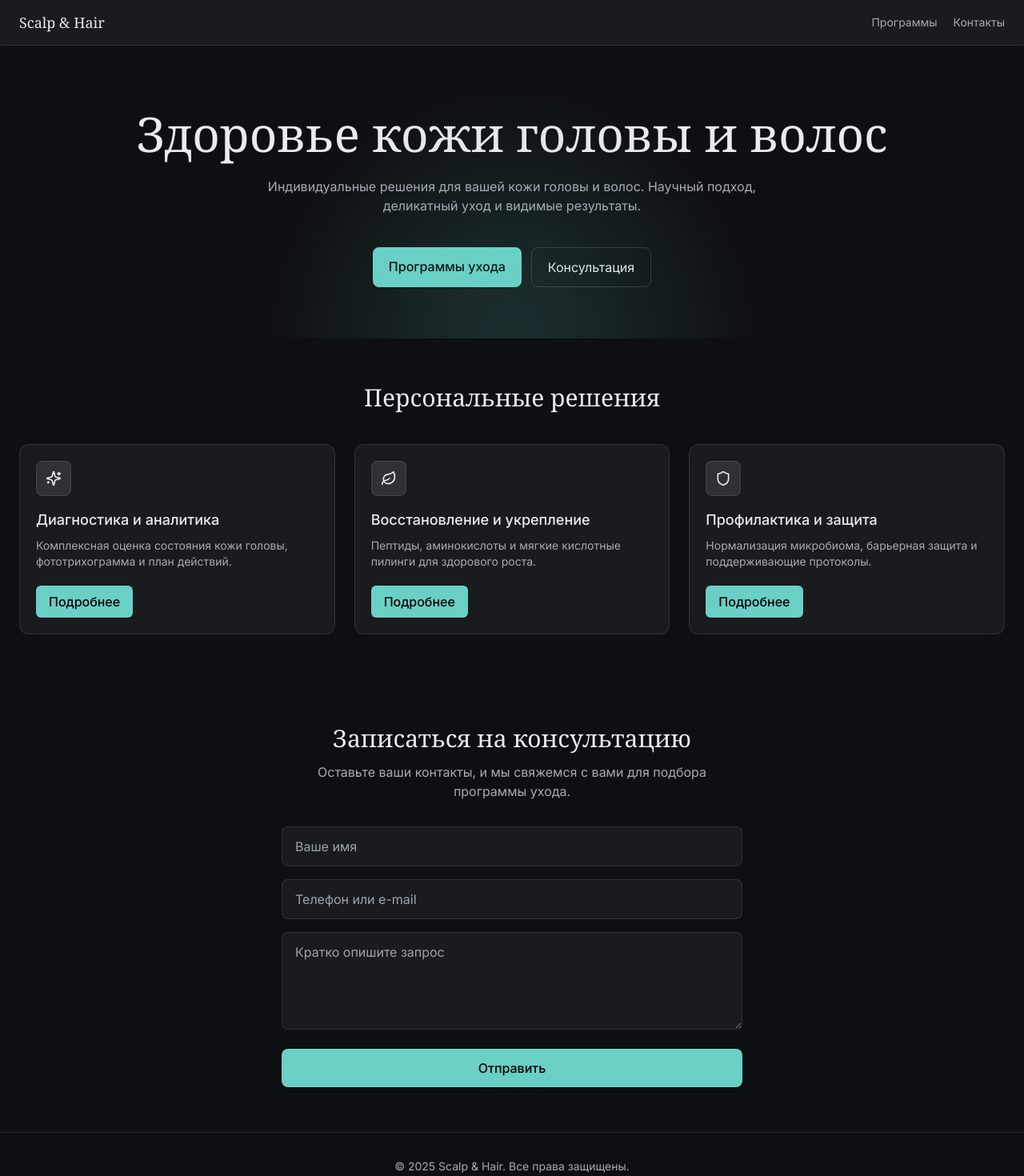
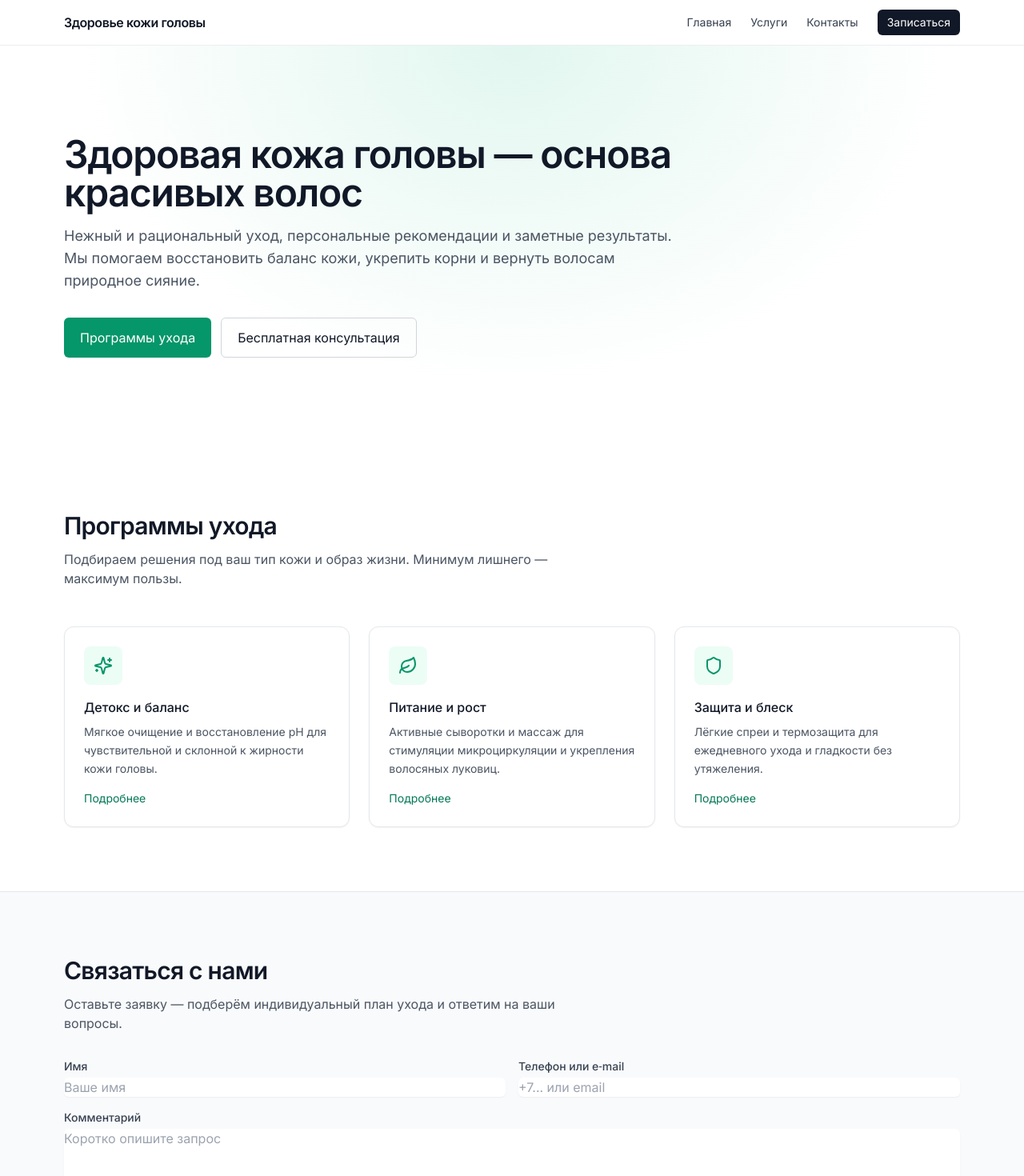
Before and after one commit to flamesdotblue/frontend-repo_rvdqqy51_ty5j2s, a React (Vite) app: page / in a window 1280 px wide. Shown: the top 1470 px of the page at 80% size. Built offline with nearby package versions, Linux system fonts and the light colour scheme; a web font is replaced by a local one.

Commit message:
Update project prj_rvdqqy51 - 2025-10-29T12:43:33.506Z

```diff
--- a/src/App.jsx
+++ b/src/App.jsx
@@ -1,46 +1,23 @@
-import React from 'react';
 import FontsLoader from './components/FontsLoader.jsx';
-import IntroOverlay from './components/IntroOverlay.jsx';
-import HeroSection from './components/HeroSection.jsx';
-import TreatmentSections from './components/TreatmentSections.jsx';
+import Header from './components/Header.jsx';
+import Hero from './components/Hero.jsx';
+import Services from './components/Services.jsx';
+import Contact from './components/Contact.jsx';
 
 export default function App() {
   return (
-    <div className="min-h-screen selection:bg-[var(--color-accent)]/20 selection:text-[var(--color-text)]">
+    <div className="min-h-screen bg-white text-gray-900">
       <FontsLoader />
-      <IntroOverlay />
-
-      <header className="sticky top-0 z-40 backdrop-blur supports-[backdrop-filter]:bg-white/5 bg-white/0 border-b border-white/10">
-        <div className="container mx-auto px-6 h-14 flex items-center justify-between">
-          <div className="font-display text-lg">Scalp & Hair</div>
-          <nav className="hidden sm:flex items-center gap-5 text-sm">
-            <a href="#programs" className="text-[var(--color-muted)] hover:text-[var(--color-text)] transition-colors">Программы</a>
-            <a href="#contact" className="text-[var(--color-muted)] hover:text-[var(--color-text)] transition-colors">Контакты</a>
-          </nav>
+      <Header />
+      <main>
+        <Hero />
+        <Services />
+        <Contact />
+      </main>
+      <footer className="border-t border-gray-200">
+        <div className="mx-auto max-w-6xl px-4 py-8 text-sm text-gray-600">
+          © {new Date().getFullYear()} Здоровье кожи головы и волос. Бережный уход, проверенные результаты.
         </div>
-      </header>
-
-      <main>
-        <HeroSection />
-        <TreatmentSections />
-
-        <section id="contact" className="py-14">
-          <div className="container mx-auto px-6">
-            <h2 className="font-display text-2xl sm:text-3xl text-center">Записаться на консультацию</h2>
-            <p className="max-w-xl mx-auto text-center mt-3 text-[var(--color-muted)]">Оставьте ваши контакты, и мы свяжемся с вами для подбора программы ухода.</p>
-
-            <form className="max-w-xl mx-auto mt-8 grid grid-cols-1 gap-4">
-              <input className="w-full rounded-lg bg-white/5 border border-white/10 px-4 py-3 outline-none focus:border-white/25" placeholder="Ваше имя" />
-              <input className="w-full rounded-lg bg-white/5 border border-white/10 px-4 py-3 outline-none focus:border-white/25" placeholder="Телефон или e-mail" />
-              <textarea className="w-full rounded-lg bg-white/5 border border-white/10 px-4 py-3 outline-none focus:border-white/25" rows="4" placeholder="Кратко опишите запрос"></textarea>
-              <button type="button" className="mt-2 px-5 py-3 rounded-lg bg-[var(--color-accent)] text-black font-medium shadow hover:shadow-md transition-shadow">Отправить</button>
-            </form>
-          </div>
-        </section>
-      </main>
-
-      <footer className="border-t border-white/10 py-8 text-center text-sm text-[var(--color-muted)]">
-        © {new Date().getFullYear()} Scalp & Hair. Все права защищены.
       </footer>
     </div>
   );
--- /dev/null
+++ b/src/components/Contact.jsx
@@ -0,0 +1,32 @@
+export default function Contact() {
+  return (
+    <section id="contact" className="border-t border-gray-200 bg-gray-50">
+      <div className="mx-auto max-w-6xl px-4 py-14 sm:py-20">
+        <div className="mb-8 max-w-2xl">
+          <h2 className="text-2xl sm:text-3xl font-semibold tracking-tight text-gray-900">Связаться с нами</h2>
+          <p className="mt-3 text-gray-600">Оставьте заявку — подберём индивидуальный план ухода и ответим на ваши вопросы.</p>
+        </div>
+
+        <form className="grid grid-cols-1 gap-4 sm:grid-cols-2">
+          <div className="sm:col-span-1">
+            <label className="block text-sm font-medium text-gray-700">Имя</label>
+            <input type="text" className="mt-1 block w-full rounded-md border-gray-300 shadow-sm focus:border-emerald-600 focus:ring-emerald-600" placeholder="Ваше имя" required />
+          </div>
+          <div className="sm:col-span-1">
+            <label className="block text-sm font-medium text-gray-700">Телефон или e‑mail</label>
+            <input type="text" className="mt-1 block w-full rounded-md border-gray-300 shadow-sm focus:border-emerald-600 focus:ring-emerald-600" placeholder="+7... или email" required />
+          </div>
+          <div className="sm:col-span-2">
+            <label className="block text-sm font-medium text-gray-700">Комментарий</label>
+            <textarea rows={4} className="mt-1 block w-full rounded-md border-gray-300 shadow-sm focus:border-emerald-600 focus:ring-emerald-600" placeholder="Коротко опишите запрос" />
+          </div>
+          <div className="sm:col-span-2">
+            <button type="submit" className="inline-flex items-center rounded-md bg-emerald-600 px-5 py-3 text-white hover:bg-emerald-700">
+              Отправить заявку
+            </button>
+          </div>
+        </form>
+      </div>
+    </section>
+  );
+}
--- /dev/null
+++ b/src/components/Header.jsx
@@ -0,0 +1,58 @@
+import { useState } from 'react';
+
+export default function Header() {
+  const [open, setOpen] = useState(false);
+
+  const navItems = [
+    { href: '#home', label: 'Главная' },
+    { href: '#services', label: 'Услуги' },
+    { href: '#contact', label: 'Контакты' },
+  ];
+
+  return (
+    <header className="sticky top-0 z-50 w-full border-b border-gray-200/70 bg-white/80 backdrop-blur">
+      <div className="mx-auto max-w-6xl px-4 py-3 flex items-center justify-between">
+        <a href="#home" className="font-semibold text-gray-900 tracking-tight">Здоровье кожи головы</a>
+
+        <button
+          className="md:hidden inline-flex items-center justify-center rounded-md p-2 text-gray-600 hover:bg-gray-100"
+          aria-label="Toggle menu"
+          onClick={() => setOpen(v => !v)}
+        >
+          <svg xmlns="http://www.w3.org/2000/svg" className="h-6 w-6" fill="none" viewBox="0 0 24 24" stroke="currentColor">
+            <path strokeLinecap="round" strokeLinejoin="round" strokeWidth={1.5} d="M4 6h16M4 12h16M4 18h16" />
+          </svg>
+        </button>
+
+        <nav className="hidden md:flex items-center gap-6 text-sm">
+          {navItems.map(item => (
+            <a key={item.href} href={item.href} className="text-gray-700 hover:text-gray-900">
+              {item.label}
+            </a>
+          ))}
+          <a href="#contact" className="inline-flex items-center rounded-md bg-gray-900 px-3 py-1.5 text-white hover:bg-gray-800">Записаться</a>
+        </nav>
+      </div>
+
+      {open && (
+        <div className="md:hidden border-t border-gray-200 bg-white">
+          <div className="mx-auto max-w-6xl px-4 py-2 flex flex-col gap-2">
+            {navItems.map(item => (
+              <a
+                key={item.href}
+                href={item.href}
+                className="py-2 text-gray-700 hover:text-gray-900"
+                onClick={() => setOpen(false)}
+              >
+                {item.label}
+              </a>
+            ))}
+            <a href="#contact" className="mt-1 inline-flex items-center justify-center rounded-md bg-gray-900 px-3 py-2 text-white hover:bg-gray-800" onClick={() => setOpen(false)}>
+              Записаться
+            </a>
+          </div>
+        </div>
+      )}
+    </header>
+  );
+}
--- /dev/null
+++ b/src/components/Hero.jsx
@@ -0,0 +1,26 @@
+export default function Hero() {
+  return (
+    <section id="home" className="relative">
+      <div className="pointer-events-none absolute inset-0 bg-[radial-gradient(ellipse_at_top,rgba(16,185,129,0.12),transparent_60%)]" />
+      <div className="relative mx-auto max-w-6xl px-4 py-20 sm:py-28">
+        <div className="max-w-3xl">
+          <h1 className="text-3xl sm:text-5xl font-semibold tracking-tight text-gray-900">
+            Здоровая кожа головы — основа красивых волос
+          </h1>
+          <p className="mt-4 text-base sm:text-lg text-gray-600 leading-relaxed">
+            Нежный и рациональный уход, персональные рекомендации и заметные результаты.
+            Мы помогаем восстановить баланс кожи, укрепить корни и вернуть волосам природное сияние.
+          </p>
+          <div className="mt-8 flex flex-col sm:flex-row gap-3">
+            <a href="#services" className="inline-flex items-center justify-center rounded-md bg-emerald-600 px-5 py-3 text-white shadow-sm hover:bg-emerald-700">
+              Программы ухода
+            </a>
+            <a href="#contact" className="inline-flex items-center justify-center rounded-md border border-gray-300 px-5 py-3 text-gray-900 hover:bg-gray-50">
+              Бесплатная консультация
+            </a>
+          </div>
+        </div>
+      </div>
+    </section>
+  );
+}
--- /dev/null
+++ b/src/components/Services.jsx
@@ -0,0 +1,43 @@
+import { Sparkles, Leaf, Shield } from 'lucide-react';
+
+const items = [
+  {
+    icon: Sparkles,
+    title: 'Детокс и баланс',
+    text: 'Мягкое очищение и восстановление pH для чувствительной и склонной к жирности кожи головы.'
+  },
+  {
+    icon: Leaf,
+    title: 'Питание и рост',
+    text: 'Активные сыворотки и массаж для стимуляции микроциркуляции и укрепления волосяных луковиц.'
+  },
+  {
+    icon: Shield,
+    title: 'Защита и блеск',
+    text: 'Лёгкие спреи и термозащита для ежедневного ухода и гладкости без утяжеления.'
+  }
+];
+
+export default function Services() {
+  return (
+    <section id="services" className="mx-auto max-w-6xl px-4 py-14 sm:py-20">
+      <div className="mb-8 sm:mb-12 max-w-2xl">
+        <h2 className="text-2xl sm:text-3xl font-semibold tracking-tight text-gray-900">Программы ухода</h2>
+        <p className="mt-3 text-gray-600">Подбираем решения под ваш тип кожи и образ жизни. Минимум лишнего — максимум пользы.</p>
+      </div>
+
+      <div className="grid grid-cols-1 md:grid-cols-3 gap-6">
+        {items.map(({ icon: Icon, title, text }) => (
+          <div key={title} className="group rounded-xl border border-gray-200 bg-white p-6 shadow-sm transition hover:shadow-md">
+            <div className="flex h-12 w-12 items-center justify-center rounded-lg bg-emerald-50 text-emerald-600">
+              <Icon className="h-6 w-6" />
+            </div>
+            <h3 className="mt-4 font-medium text-gray-900">{title}</h3>
+            <p className="mt-2 text-sm text-gray-600 leading-relaxed">{text}</p>
+            <div className="mt-4 inline-flex text-sm text-emerald-700 group-hover:underline">Подробнее</div>
+          </div>
+        ))}
+      </div>
+    </section>
+  );
+}
```
Also changed, not shown: 1 other file (tests, documents, lock files or other folders).
